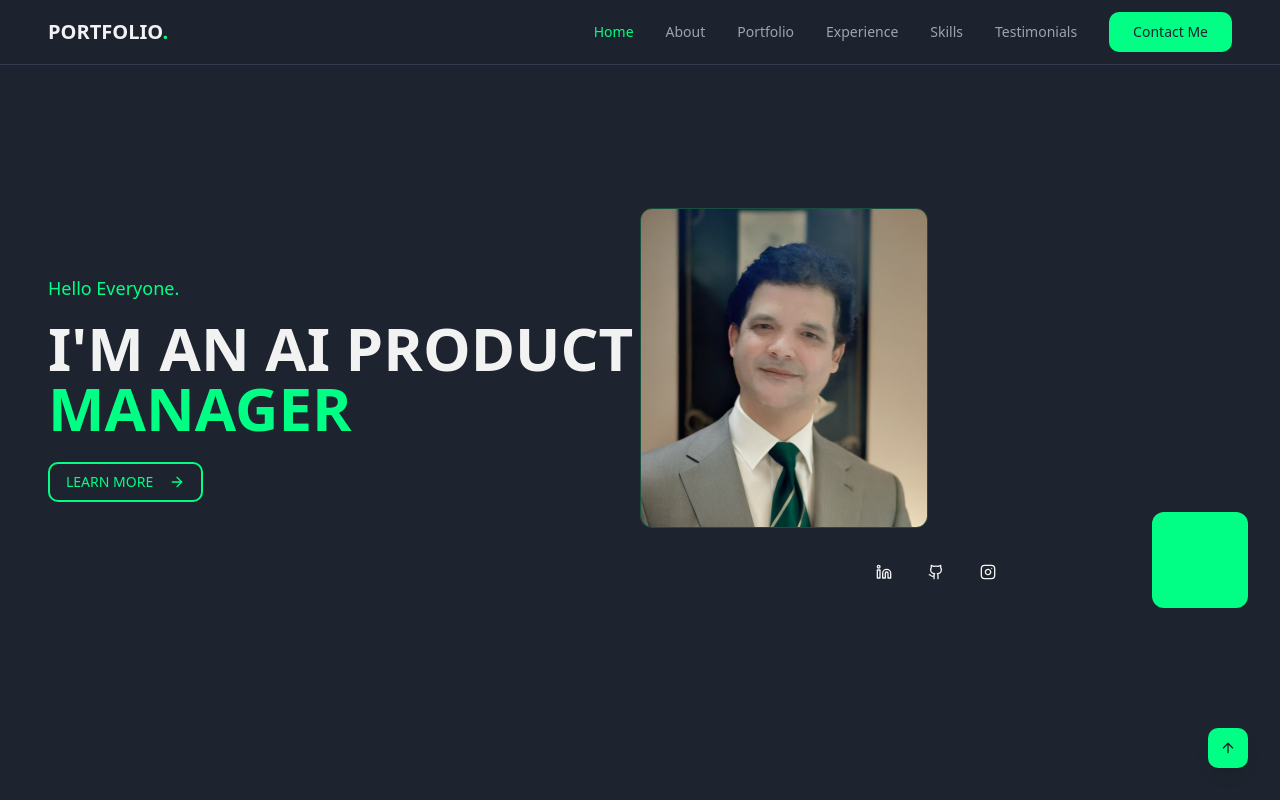
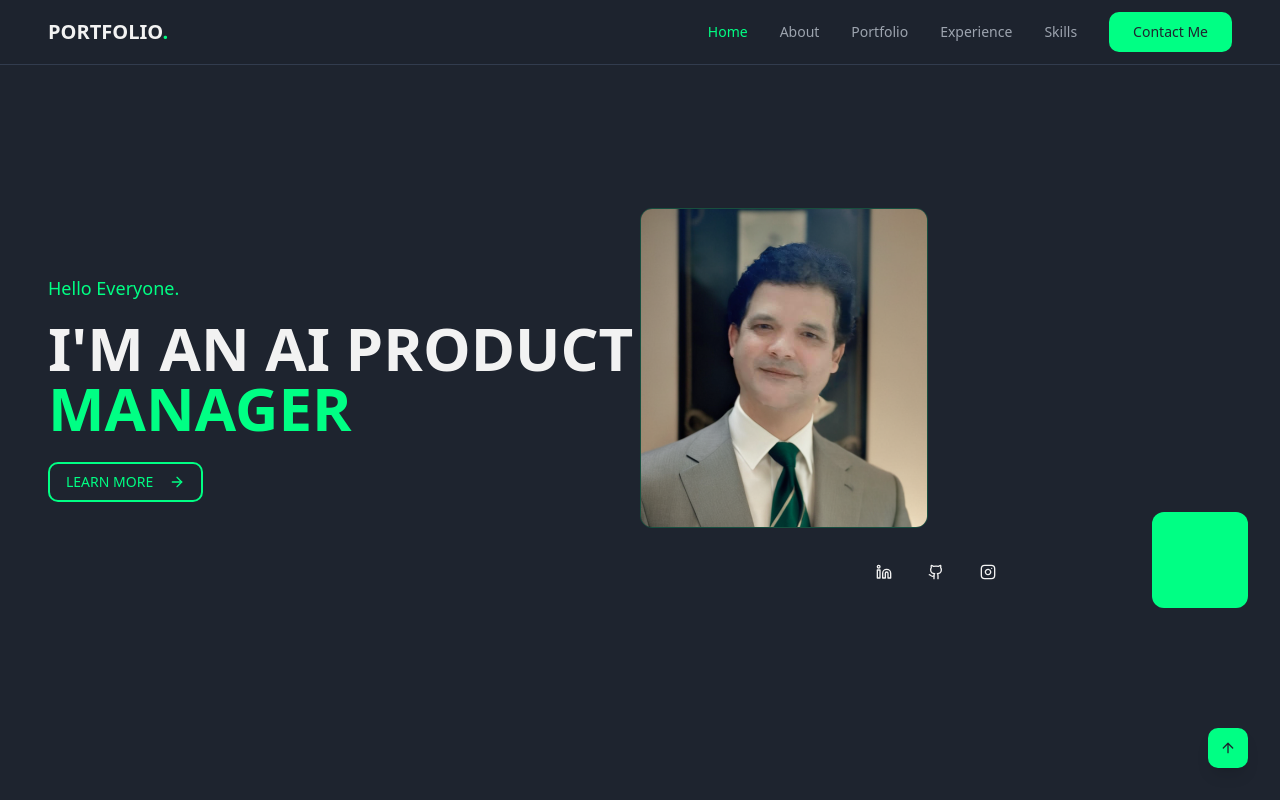
Before and after one commit to pislurcloud/achievement-canvas, a React (Vite) app: page / in a window 1280 px wide. Shown: the top 800 px of the page. Built offline with nearby package versions, Linux system fonts and the light colour scheme.

Commit message:
Remove testimonials button
Remove the testimonials button from the navigation bar.

```diff
--- a/src/components/Navigation.tsx
+++ b/src/components/Navigation.tsx
@@ -12,7 +12,7 @@ const Navigation = () => {
     { name: 'Portfolio', href: '#portfolio' },
     { name: 'Experience', href: '#experience' },
     { name: 'Skills', href: '#skills' },
-    { name: 'Testimonials', href: '#testimonials' },
+
     { name: 'Contact', href: '#contact' }
   ];
 
```
